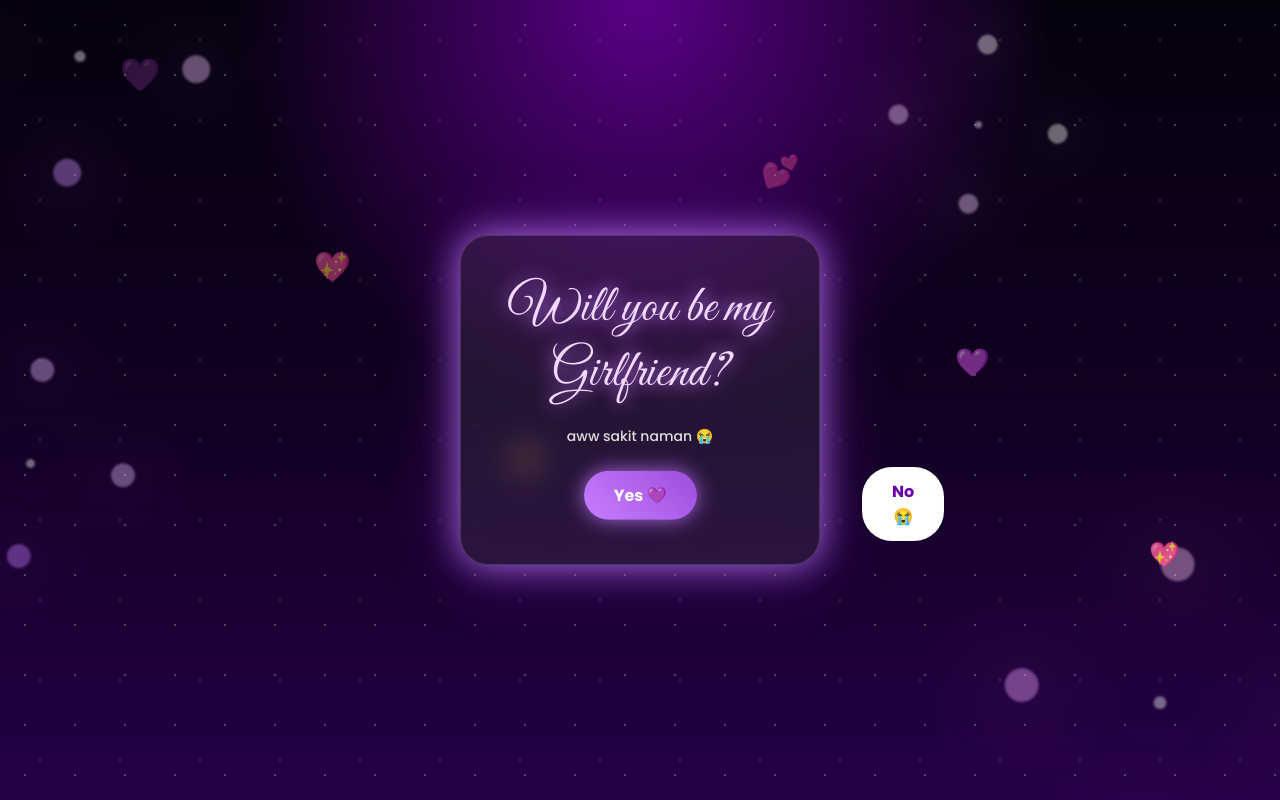
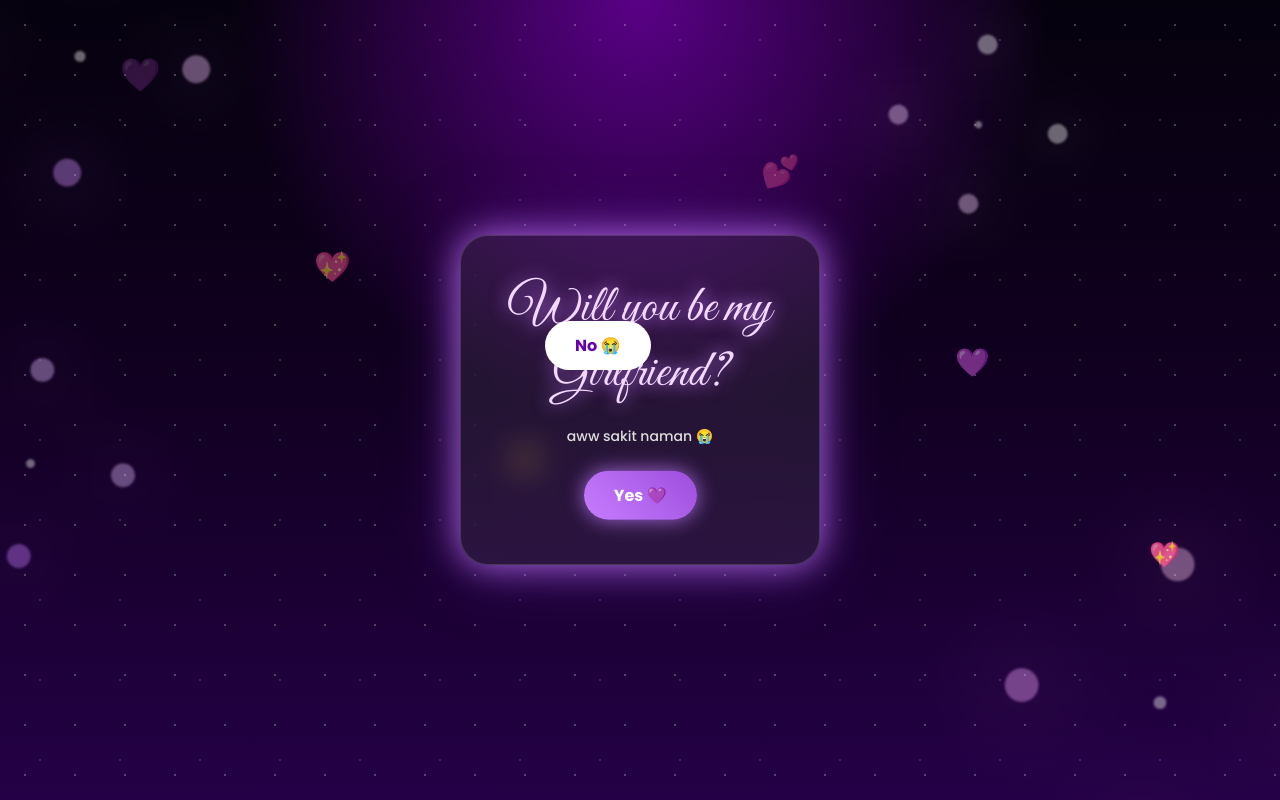
Before and after one commit to christianmatito21-web/christianmatito21-web.github.io, a plain HTML site: page index.html in a window 1280 px wide. Both pictures are taken after a click on the button "No 😭". Drawn offline with Linux system fonts and the light colour scheme.

Commit message:
index.html

```diff
--- a/index.html
+++ b/index.html
@@ -15,6 +15,7 @@
     box-sizing:border-box;
     font-family:'Poppins', sans-serif;
 }
+
 
 body{
     overflow:hidden;
@@ -294,6 +295,7 @@ body::before{
     width:100%;
     padding:40px 25px;
     border-radius:28px;
+    position: relative;
 
     background:rgba(255,255,255,0.08);
 
@@ -359,6 +361,7 @@ button{
     font-size:16px;
     font-weight:600;
     transition:0.3s;
+
 }
 
 /* YES BUTTON */
@@ -514,6 +517,7 @@ const successBox = document.getElementById("successBox");
 
 const subtitle = document.querySelector(".subtitle");
 
+
 let noClicks = 0;
 
 /* SAD MESSAGES */
@@ -527,21 +531,24 @@ const sadMessages = [
 
 /* MOVE NO BUTTON */
 function moveButton(){
+    noBtn.style.position = "absolute";
+    const card = mainCard;
 
     const btnWidth = noBtn.offsetWidth;
     const btnHeight = noBtn.offsetHeight;
 
-    const maxX = window.innerWidth - btnWidth - 20;
-    const maxY = window.innerHeight - btnHeight - 20;
+    const cardWidth = card.clientWidth;
+    const cardHeight = card.clientHeight;
+
+    const maxX = cardWidth - btnWidth - 10;
+    const maxY = cardHeight - btnHeight - 10;
 
     const randomX = Math.floor(Math.random() * maxX);
     const randomY = Math.floor(Math.random() * maxY);
 
-    noBtn.style.position = "fixed";
     noBtn.style.left = randomX + "px";
     noBtn.style.top = randomY + "px";
 }
-
 /* HANDLE NO CLICK */
 function handleNoClick(e){
 
@@ -552,12 +559,12 @@ function handleNoClick(e){
     subtitle.innerHTML =
     sadMessages[Math.min(noClicks - 1, sadMessages.length - 1)];
 
-    if(noClicks >= 5){
+    if(noClicks >= 6){
 
         noBtn.style.display = "none";
 
         subtitle.innerHTML =
-        "wala ka nang choice 😘💜";
+        "wala ka nang choice 😛💜";
 
         document.querySelector(".buttons")
         .style.justifyContent = "center";
```
